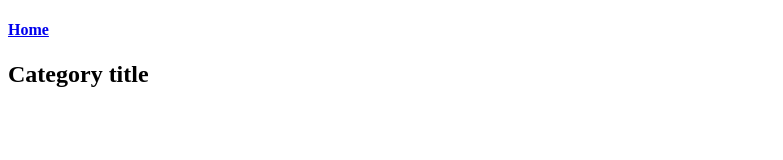
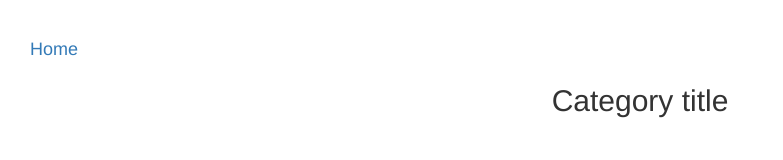
Before and after one commit to francois777/jeopardy, a React app: page /category in a window 1280 px wide. Shown: the whole page, without its empty margins (0-783 px from the left). Built offline with nearby package versions, Linux system fonts and the light colour scheme.

Commit message:
Add Category component with routes and styling.

```diff
--- a/public/index.html
+++ b/public/index.html
@@ -19,6 +19,8 @@
       work correctly both with client-side routing and a non-root public URL.
       Learn how to configure a non-root public URL by running `npm run build`.
     -->
+    <link rel="stylesheet" href="https://maxcdn.bootstrapcdn.com/bootstrap/3.3.7/css/bootstrap.min.css" integrity="sha384-BVYiiSIFeK1dGmJRAkycuHAHRg32OmUcww7on3RYdg4Va+PmSTsz/K68vbdEjh4u" crossorigin="anonymous">
+
     <title>React App</title>
   </head>
   <body>
--- a/src/components/App.js
+++ b/src/components/App.js
@@ -1,5 +1,6 @@
 import React, { Component } from 'react';
 import { connect } from 'react-redux';
+import { Link } from 'react-router-dom';
 import { setCategories } from '../actions';
 
 class App extends Component {
@@ -20,6 +21,15 @@ class App extends Component {
     return(
       <div>
         <h2>Jeopardy!</h2>
+        {
+          this.props.categories.map(category => {
+            return (
+              <div key={category.id}>
+                <Link to='/category'><h4>{category.title}</h4></Link>
+              </div>
+            )
+          })
+        }
       </div>
     )
   }
--- a/src/components/Category.js
+++ b/src/components/Category.js
@@ -5,7 +5,7 @@ class Category extends Component {
   render() {
     return (
       <div>
-        <Link to='/'><h4>Home</h4></Link>
+        <Link to='/' className='link-home'><h4>Home</h4></Link>
         <h2>Category title</h2>
       </div>
     )
--- /dev/null
+++ b/src/index.css
@@ -0,0 +1,10 @@
+body {
+  padding: 5%;
+  text-align: center;
+}
+
+.link-home {
+  position: absolute;
+  left: 30px;
+  top: 30px;
+}
--- a/src/index.js
+++ b/src/index.js
@@ -6,6 +6,7 @@ import { BrowserRouter, Switch, Route } from 'react-router-dom';
 import rootReducer from './reducers';
 import App from './components/App';
 import Category from './components/Category';
+import './index.css';
 
 const store = createStore(rootReducer);
 
```
